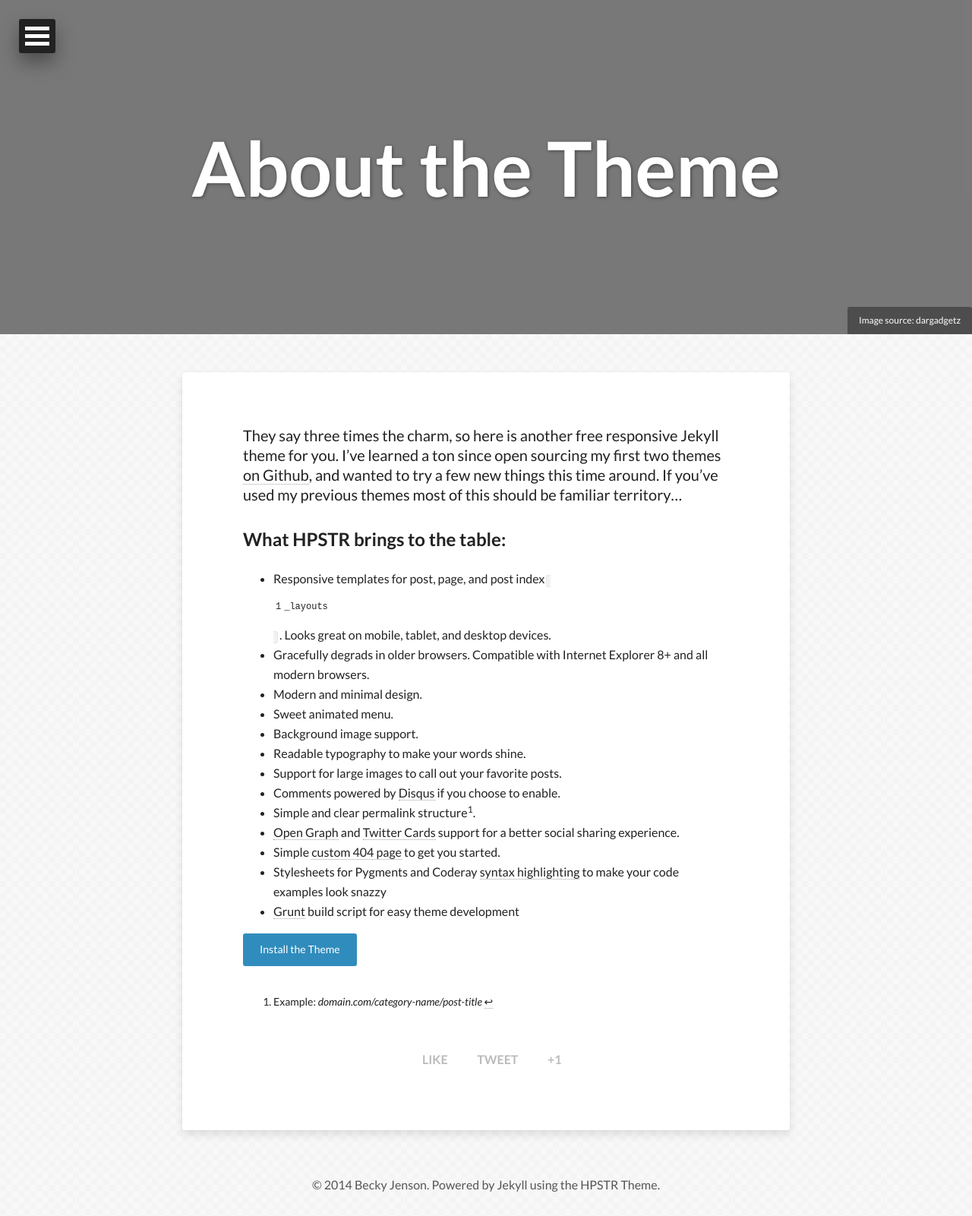
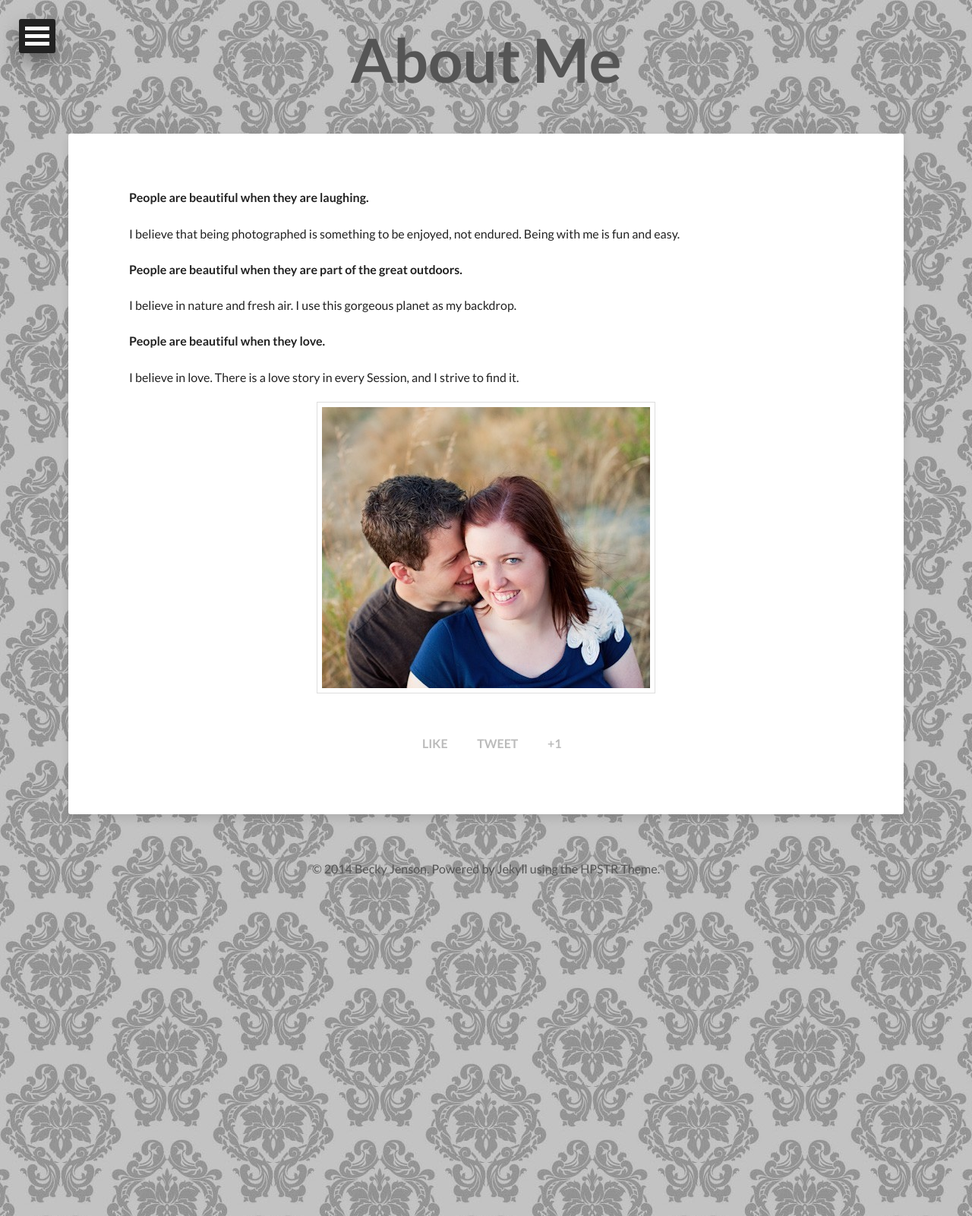
Before and after one commit to beckyjenson/beckyjenson.github.io, a Jekyll site: the page built from about.md, in a window 1280 px wide. Shown: the whole page at 76% size. Built offline with Jekyll 4.4.1, drawn with Linux system fonts in a browser that asks for light colours; nearby versions of some CDN libraries.

```diff
--- a/_config.yml
+++ b/_config.yml
@@ -1,14 +1,14 @@
 title:            Becky Jenson Photography
-description:      Describe your website here.
+description:      I shoot people for fun and profit.
 disqus_shortname:
 #Your site's domain goes here. Leave localhost server or blank when working locally.
-url:              http://localhost:4000
+url:              http://beckyjenson.github.io/
 
 # Owner/author information
 owner:
   name:           Becky Jenson
   avatar:         avatar.jpg
-  bio:            "Your bio goes here. It shouldn't be super long but a good two sentences or two should suffice."
+  bio:            "I'm a photographer who specializes in people."
   email:          becky@beckyjenson.com
   # Social networking links used in footer. Update and remove as you like.
   twitter:        beckyjenson
@@ -23,7 +23,7 @@ owner:
   google_plus:
 
 # Background image to be tiled on all pages
-background: ps_neutral.png
+background: wallpaper.jpg
 
 # Analytics and webmaster tools stuff goes here
 google_analytics:
@@ -34,11 +34,11 @@ bing_verify:
 # Links to include in top navigation
 # For external links add external: true
 links:
-  - title: Theme Setup
-    url: /theme-setup
-  - title: External Link
-    url: http://mademistakes.com
-    external: true
+  # - title: Theme Setup
+  #   url: /theme-setup
+  # - title: External Link
+  #   url: http://mademistakes.com
+  #   external: true
 
 # http://en.wikipedia.org/wiki/List_of_tz_database_time_zones
 timezone:    America/Los_Angeles
--- a/about.md
+++ b/about.md
@@ -1,33 +1,20 @@
 ---
 layout: page
 permalink: /about/
-title: About the Theme
-tags: [Jekyll, theme, modern, minimal, responsive]
-image:
-  feature: abstract-5.jpg
-  credit: dargadgetz
-  creditlink: http://www.dargadgetz.com/ios-7-abstract-wallpaper-pack-for-iphone-5-and-ipod-touch-retina/
+title: About Me
 share: true
 ---
 
-They say three times the charm, so here is another free responsive Jekyll theme for you. I've learned a ton since open sourcing my first two themes [on Github](http://github.com/mmistakes), and wanted to try a few new things this time around. If you've used my previous themes most of this should be familiar territory...
+#### People are beautiful when they are laughing.
 
-## What HPSTR brings to the table:
+I believe that being photographed is something to be enjoyed, not endured. Being with me is fun and easy.
 
-* Responsive templates for post, page, and post index `_layouts`. Looks great on mobile, tablet, and desktop devices.
-* Gracefully degrads in older browsers. Compatible with Internet Explorer 8+ and all modern browsers.
-* Modern and minimal design.
-* Sweet animated menu.
-* Background image support.
-* Readable typography to make your words shine.
-* Support for large images to call out your favorite posts.
-* Comments powered by [Disqus](http://disqus.com) if you choose to enable.
-* Simple and clear permalink structure[^1].
-* [Open Graph](https://developers.facebook.com/docs/opengraph/) and [Twitter Cards](https://dev.twitter.com/docs/cards) support for a better social sharing experience.
-* Simple [custom 404 page]({{ site.url }}/404.html) to get you started.
-* Stylesheets for Pygments and Coderay [syntax highlighting]({{ site.url }}/code-highlighting-post/) to make your code examples look snazzy
-* [Grunt](http://gruntjs.com) build script for easy theme development
+#### People are beautiful when they are part of the great outdoors.
 
-<div markdown="0"><a href="{{ site.url }}/theme-setup" class="btn btn-info">Install the Theme</a></div>
+I believe in nature and fresh air. I use this gorgeous planet as my backdrop.
 
-[^1]: Example: *domain.com/category-name/post-title*
+#### People are beautiful when they love.
+
+I believe in love. There is a love story in every Session, and I strive to find it.
+
+<center><img src="/images/me.jpg"/></center>
```
Also changed, not shown: _layouts/post-index.html (+6 -6 lines), assets/less/page.less (+10 -2 lines), index.html (+19 -4 lines), assets/css/main.min.css, images/avatar.jpg, images/bjp.png (added), images/me.jpg (added), images/wallpaper.jpg (added).
